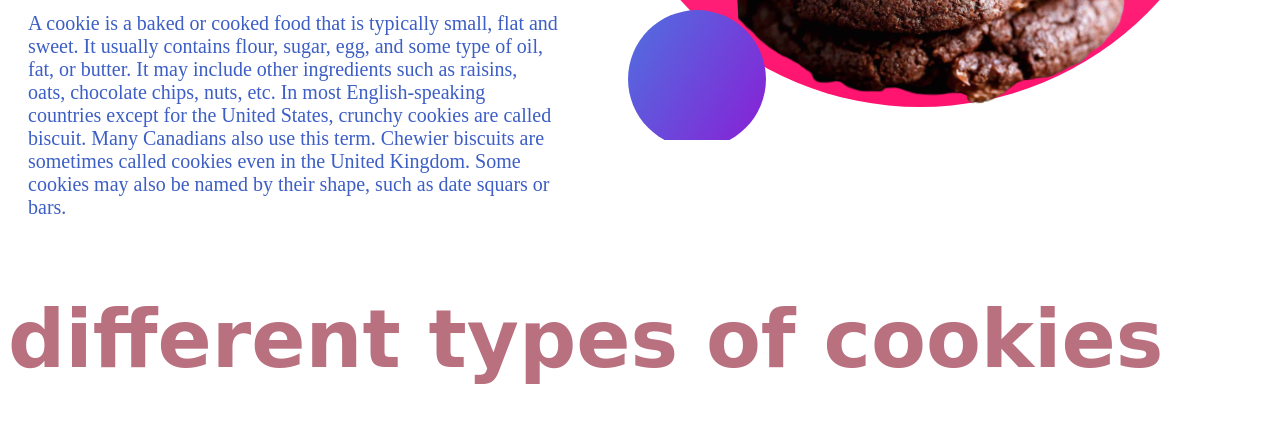
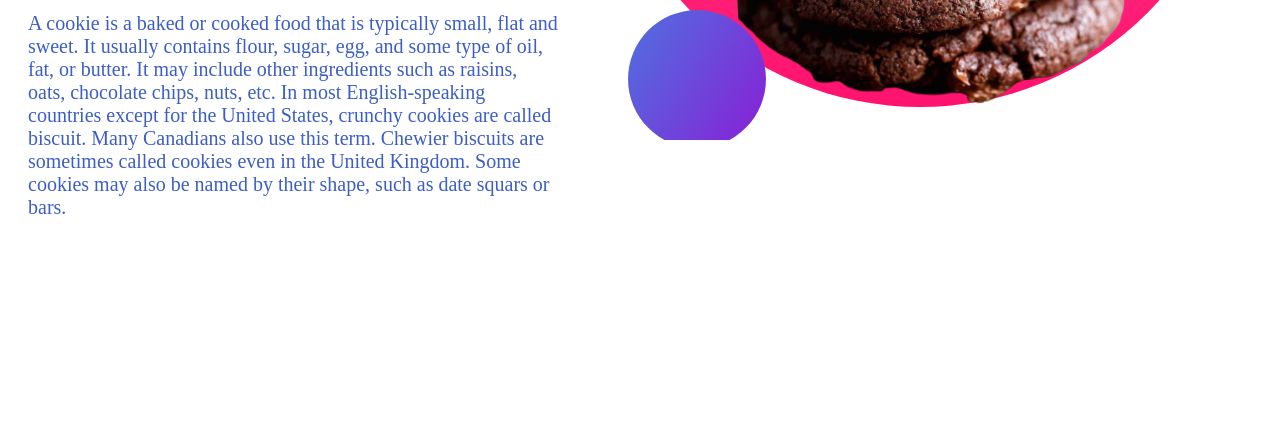
Before and after one commit to Sanji123456789014/cookies-repo, a plain HTML site: page index.html in a window 1280 px wide. Shown: the part 554-976 px from the top of the page. After the commit the page ends 801 px from the top, so only its background shows below. Drawn offline with Linux system fonts and the light colour scheme; a web font is replaced by a local one.

Commit message:
final commit

```diff
--- a/index.html
+++ b/index.html
@@ -34,8 +34,6 @@
             <img src="my-bg2.png" alt="">
         </div>
     </section>
-    <h1>different types of cookies</h1>
-
 
 </body>
 
```
